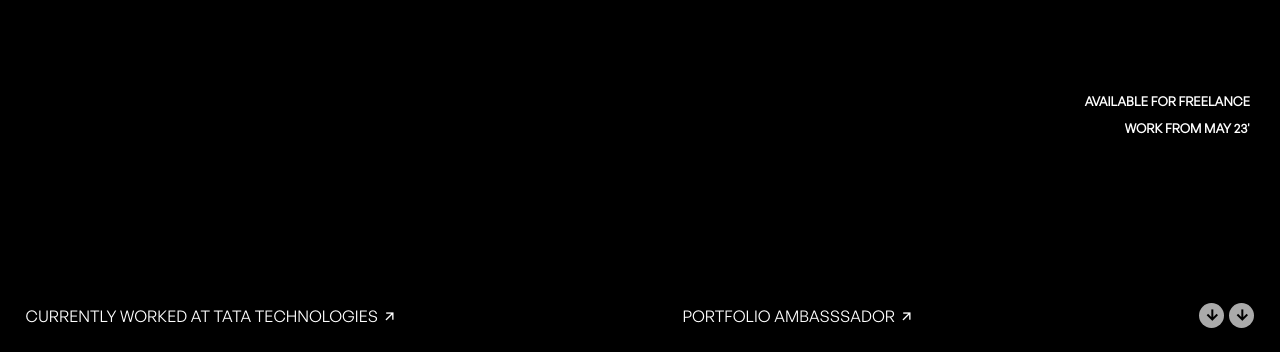
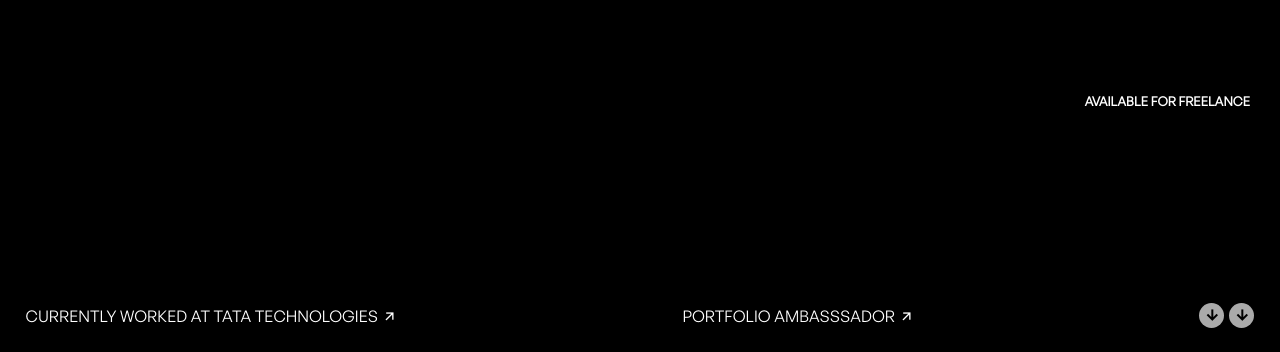
Before and after one commit to skmbdk/smmothscrolling, a plain HTML site: page index.html in a window 1280 px wide. Shown: the part 448-800 px from the top of the page. Drawn offline with nearby package versions, Linux system fonts and the light colour scheme.

Commit message:
second changes

```diff
--- a/index.html
+++ b/index.html
@@ -61,7 +61,7 @@
             <h5 class="boundingtext">Available for Freelance</h5>
           </div>
           <div class="bounding">
-            <h5 class="boundingtext">Work from May 23'</h5>
+            <!-- <h5 class="boundingtext">Work from May 23'</h5> -->
           </div>
         </div>
         <div id="herofooter">
@@ -180,7 +180,7 @@
             <h5 class="boundingtext">Available for Freelance</h5>
           </div>
           <div class="bounding">
-            <h5 class="boundingtext">Work from May 23'</h5>
+            <!-- <h5 class="boundingtext">Work from May 23'</h5> -->
           </div>
         </div>
         <div id="herofooter">
```
